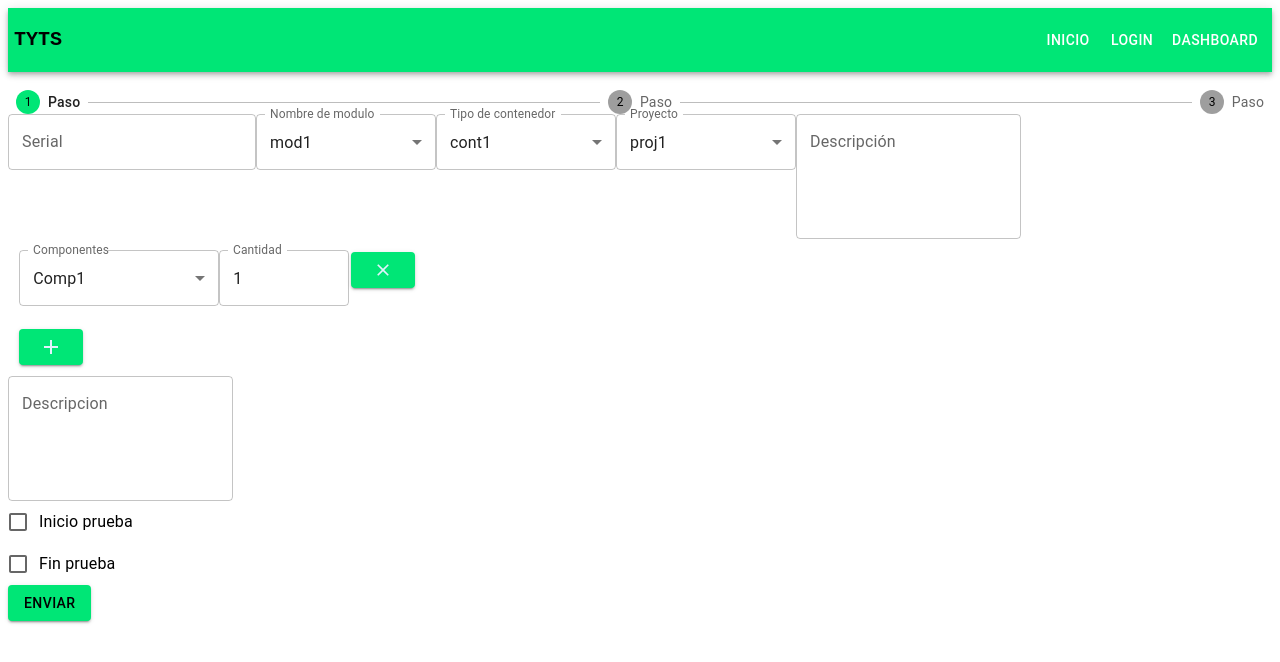
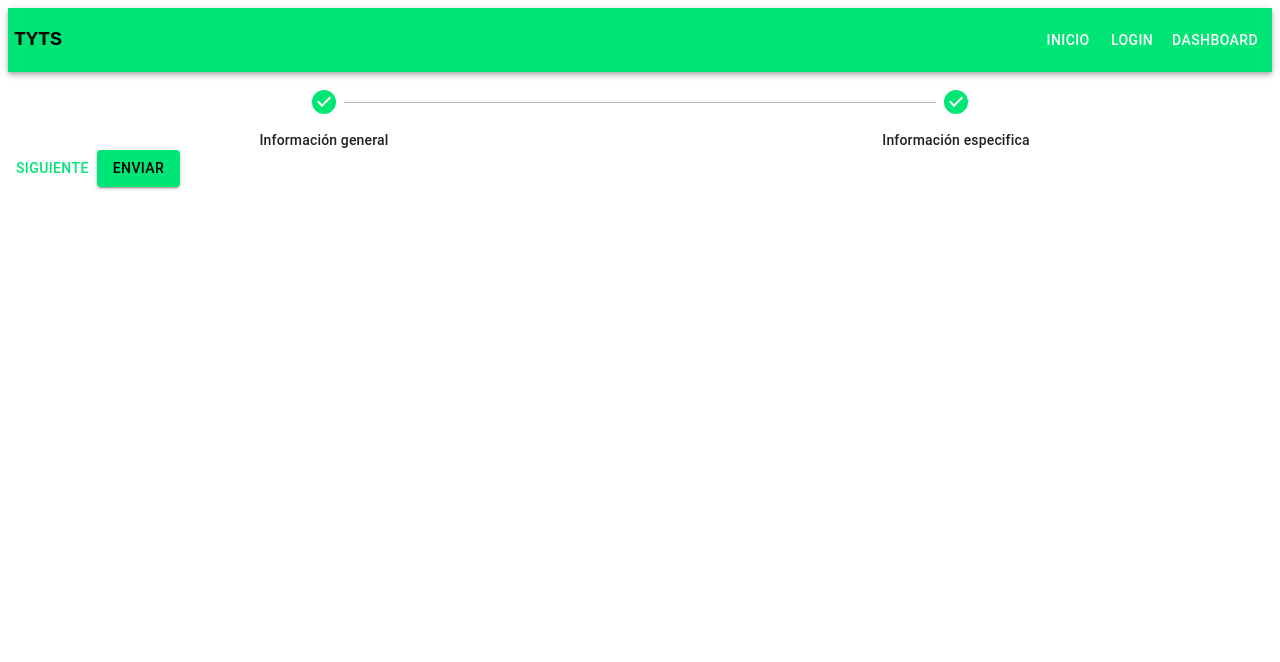
Before and after one commit to YunexTrafficSystem/YunexTrafficApp, a React (Vite) app: page /ph in a window 1280 px wide. Shown: the top 662 px of the page. Built offline with nearby package versions, Linux system fonts and the light colour scheme; what capitalize would draw is missing.

Commit message:
Stepper finalizado

```diff
--- /dev/null
+++ b/src/Components/FormPageSteps.jsx
@@ -0,0 +1,19 @@
+import { useState } from 'react'
+import { Box } from '@mui/material'
+
+// Concepto de pasos
+// Los pasos se obtendran de active steps y se enlistaran de la siguiente forma:
+// [{children}].map => activeStep = PageToLoad
+
+function FormPageSteps({ activeStep, children }) {
+
+  console.log(children[activeStep])
+
+  return (
+    <>
+      {children[activeStep]}
+    </>
+  )
+}
+
+export { FormPageSteps }
--- a/src/Components/FormStep.jsx
+++ b/src/Components/FormStep.jsx
@@ -1,21 +1,15 @@
 import { useState } from 'react'
-import { Stepper, Step, StepLabel, Button, Box } from '@mui/material'
+import { Step, Card } from '@mui/material'
 
-/**
- * Función que retornará paso a paso y renderizará la página indicada
- * @author Miguel <miguel126xl9@outlook.es>
- *
- * @param {ReactComponent} children - Elemento hijo, se pasará como prop para renderizar.
- * @param {String} title - Títutlo del paso.
- * @returns {ReactComponent} - Componente de paso
- *
- * @history
- * - Inicio de formulario paso a paso
- */
-function FormStep({ children, title }) {
+
+// Reractorizar para no poner un step
+// Haciendo de que trabajo,
+function FormStep({ children, done, active }) {
   return (
-    <Step>
-      <StepLabel>{title}</StepLabel>
-    </Step>
+    <Card>
+    {children}
+    </Card>
   )
 }
+
+export { FormStep }
--- a/src/Components/FormStepper.jsx
+++ b/src/Components/FormStepper.jsx
@@ -23,32 +23,20 @@ import { FieldArray } from './FieldArray'
  * - Removiendo componentes inecesarios
 */
 
-function FormStepper({ items, children }) {
-
-  const [activeStep, setActiveStep] = useState(0)
-
-  const nextStep = () => {
-    setActiveStep((currentStep) => currentStep + 1)
-  }
-
-  const prevStep = () => {
-    setActiveStep((currentStep) => currentStep - 1)
-  }
+function FormStepper({ steps, children, activeStep, setActiveStep }) {
 
   return (
     <>
-      <Stepper>
-        {children.map((child, index) => (
+      <Stepper
+        alternativeLabel
+        activeStep={activeStep}
+      >
+        {steps.map((step, index) => (
             <Step key={index}>
-              <StepLabel>Paso</StepLabel>
+              <StepLabel>{step}</StepLabel>
             </Step>
         ))}
       </Stepper>
-      {children.map((child, index) => (
-        <Box>
-          {children[index]}
-      </Box>
-      ))}
     </>
   )
 }
--- /dev/null
+++ b/src/Components/FormSteps.jsx
@@ -0,0 +1,30 @@
+import { useState } from 'react'
+import { Stepper, Step, StepLabel, Button, Box } from '@mui/material'
+
+/**
+ * Función que retornará paso a paso y renderizará la página indicada
+ * @author Miguel <miguel126xl9@outlook.es>
+ *
+ * @param {ReactComponent} children - Elemento hijo, se pasará como prop para renderizar.
+ * @param {String} title - Títutlo del paso.
+ * @returns {ReactComponent} - Componente de paso
+ *
+ * @history
+ * - Inicio de formulario paso a paso
+ */
+
+
+function FormSteps({ children, title, steps, activeStep }) {
+  return (
+    <Stepper activeStep={activeStep}>
+      {steps.map((step, index) => (
+        <Step key={index}>
+          <StepLabel>{step}</StepLabel>
+        </Step>
+      ))}
+    </Stepper>
+  )
+}
+//Hola ✌
+// Ni había visto, que más
+export { FormSteps }
--- a/src/PlaceHolder.jsx
+++ b/src/PlaceHolder.jsx
@@ -1,11 +1,14 @@
+import { useState } from 'react'
 import { useForm, useFieldArray, Controller  } from 'react-hook-form'
 
 import { FieldArray } from './Components/FieldArray'
 import { InfoGeneral } from './Components/InfoGeneral'
 import { InfoSpecific } from './Components/InfoSpecific'
 import { FormStepper } from './Components/FormStepper'
-import { Button } from '@mui/material'
-
+import { FormSteps } from './Components/FormSteps'
+import { FormPageSteps } from './Components/FormPageSteps'
+import { FormStep } from './Components/FormStep'
+import { Stepper, Step, StepLabel, Button, Box, Card } from '@mui/material'
 
 function PlaceHolder() {
   const { control, register, handleSubmit, watch, formState: { errors } } = useForm({
@@ -21,17 +24,25 @@ function PlaceHolder() {
     control,
     name: "mant",
   })
+
   const onSubmit = data => {
     console.log(data)
   }
+
+  const [activeStep, SetActiveStep] = useState(2)
+
+  const steps = ['Información general', 'Información especifica']
   return (
     <form onSubmit={handleSubmit(onSubmit)}>
-      <FormStepper>
-        {/** Esto fijo que se va a romper */}
-        <InfoGeneral
-          register={register}
-          errors={errors}
+      <Box>
+        <FormStepper
+          steps={steps}
+          activeStep={activeStep}
         />
+      </Box>
+      <FormPageSteps activeStep={activeStep}>
+        <FormStep>
+          <InfoGeneral register={register} errors={errors} />
           <FieldArray
             fields={fields}
             register={register}
@@ -39,11 +50,12 @@ function PlaceHolder() {
             remove={remove}
             errors={errors}
           />
-        <InfoSpecific
-          register={register}
-          errors={errors}
-        />
-      </FormStepper>
+        </FormStep>
+        <FormStep>
+          <InfoSpecific register={register} errors={errors} />
+        </FormStep>
+      </FormPageSteps>
+      <Button onCLick={true}>Siguiente</Button>
       <Button variant="contained" type="submit">Enviar</Button>
     </form>
   )
```
Lines whose indentation alone changed are shown as unchanged.
